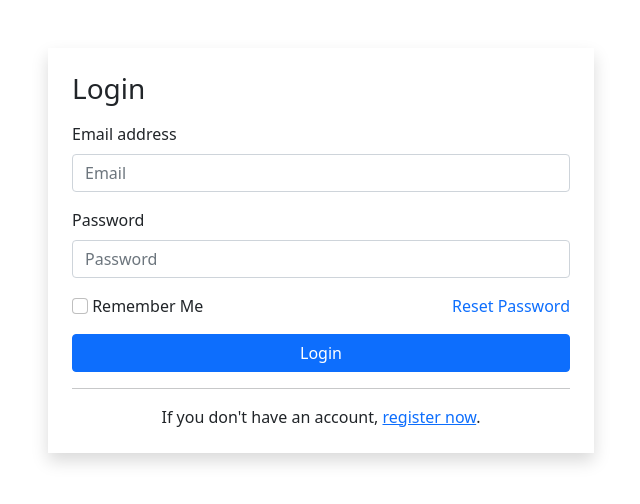
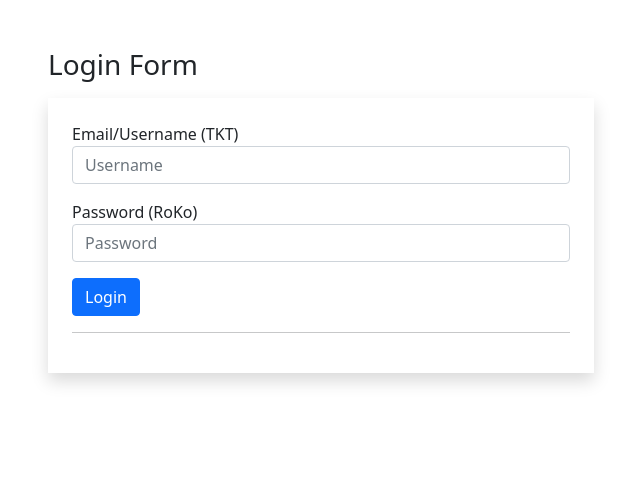
Before and after one commit to Jean-Julien/gestion-club-tir, a PHP site: page / in a window 1280 px wide. Shown: the top 504 px of the page, without its empty margins (319-959 px from the left). Run offline with PHP 8.4, Linux system fonts and the light colour scheme.

Commit message:
Add files via upload

```diff
--- a/config/_config.php
+++ b/config/_config.php
@@ -42,7 +42,6 @@ class MyAutoload
 
         // constantes pour les routes
     }
-
     /**
      * Undocumented function
      * Permet d'inclure automatiquement les classes nécéssaires
@@ -53,13 +52,10 @@ class MyAutoload
     public static function autoLoad($class)
     {
         if (file_exists(MODEL . $class . '.php')) {
-
             include_once(MODEL . $class . '.php');
         } elseif (file_exists(CONTROLLER . $class . '.php')) {
-
             include_once(CONTROLLER . $class . '.php');
         } elseif (file_exists(VIEW . $class . '.php')) {
-
             include_once(VIEW . $class . '.php');
         };
     }
--- a/controller/Controller.php
+++ b/controller/Controller.php
@@ -25,43 +25,36 @@ class Controller
 
     public function showLogin()
     {
+
         include_once(VIEW . 'pages/' . 'login.php');
     }
 
     public function connect()
     {
+
         $manager = new Manager();
 
         try {
 
-            $email = trim($_POST['emailLogin']);
+
+            $username = trim($_POST['emailLogin']);
             $password = trim($_POST['passwordLogin']);
 
-            if ($email != "" && $password != "") {
 
-                if ($manager->existMail($email)) {
+            if ($username != "" && $password != "") {
 
-                    if ($manager->validateLogin($email, $password)) {
+                if ($manager->validateLogin($username, $password)) {
 
-                        $this->showHome();
-                    } else {
-
-                        $_SESSION['error'] = "Mot de passe ou email incorrect";
-                        $this->showLogin();
-                    }
+                    $this->showHome();
                 } else {
-
-                    $_SESSION['error'] = "Ce compte n'existe pas";
+                    $_SESSION['error'] = "Mot de passe ou login incorrect";
                     $this->showLogin();
                 }
-
             } else {
-
                 $_SESSION['error'] = "Veuillez remplir les champs.";
                 $this->showLogin();
             }
         } catch (Exception $e) { // S'il y a eu une erreur, alors...
-
             $_SESSION['error'] = "Problème de serveur " . $e->getMessage();
             $this->showLogin();
         }
--- a/view/pages/login.php
+++ b/view/pages/login.php
@@ -3,7 +3,7 @@
 
 <head>
     <link href="https://cdn.jsdelivr.net/npm/bootstrap@5.1.3/dist/css/bootstrap.min.css" rel="stylesheet"
-            integrity="sha384-1BmE4kWBq78iYhFldvKuhfTAU6auU8tT94WrHftjDbrCEXSU1oBoqyl2QvZ6jIW3" crossorigin="anonymous">
+        integrity="sha384-1BmE4kWBq78iYhFldvKuhfTAU6auU8tT94WrHftjDbrCEXSU1oBoqyl2QvZ6jIW3" crossorigin="anonymous">
 
 </head>
 
@@ -11,40 +11,40 @@
     <div class="container mt-5">
         <div class="row">
             <div class="col-md-6 offset-md-3">
+                <div class="mb-3">
+                    <h3>Login Form</h3>
+                </div>
                 <?php
-                    if (!empty($_SESSION['error'])) {
-                        echo "<div class='alert alert-danger' role='alert'>" . $_SESSION['error'] . "</div>";
-                    }
+                if (!empty($_SESSION['error'])) {
+                    echo "<div class='alert alert-danger' role='alert'>" . $_SESSION['error'] . "</div>";
+                }
                 ?>
-
                 <form accept="" class="shadow p-4" method="POST" action="index.php?r=connect">
                     <div class="mb-3">
-                        <h3>Login</h3>
+                        <label for="username">Email/Username (TKT)</label>
+                        <input type="text" class="form-control" name="emailLogin" id="username" placeholder="Username">
                     </div>
 
                     <div class="mb-3">
-                        <label for="exampleInputEmail1" class="form-label">Email address</label>
-                        <input type="email" class="form-control" id="exampleInputEmail1" name="emailLogin" aria-describedby="emailHelp" placeholder="Email">
+                        <label for="Password">Password (RoKo)</label>
+                        <input type="password" class="form-control" name="passwordLogin" id="Password"
+                            placeholder="Password">
                     </div>
-
-                    <div class="mb-3">
-                        <label for="exampleInputPassword1" class="form-label">Password</label>
-                        <input type="password" class="form-control" id="exampleInputPassword1" name="passwordLogin" placeholder="Password">
-                    </div>
-
+                    <!--
                     <label class="mb-3">
-                        <input class="form-check-input" type="checkbox" name="RememberMe"> Remember Me
+                        <input type="checkbox" name="RememberMe"> Remember Me
                     </label>
 
                     <a href="#" class="float-end text-decoration-none">Reset Password</a>
-
-                    <div class="d-grid gap-2">
+            -->
+                    <div class="mb-3">
                         <button type="submit" class="btn btn-primary">Login</button>
                     </div>
 
                     <hr>
 
-                    <p class="text-center mb-0">If you don't have an account, <a href="#">register now</a>.</p>
+                    <!--  <p class="text-center mb-0">If you have not account <a href="#">Register Now</a></p> -->
+
                 </form>
             </div>
         </div>
```
Also changed, not shown: model/Manager.php (+18 -107 lines).
